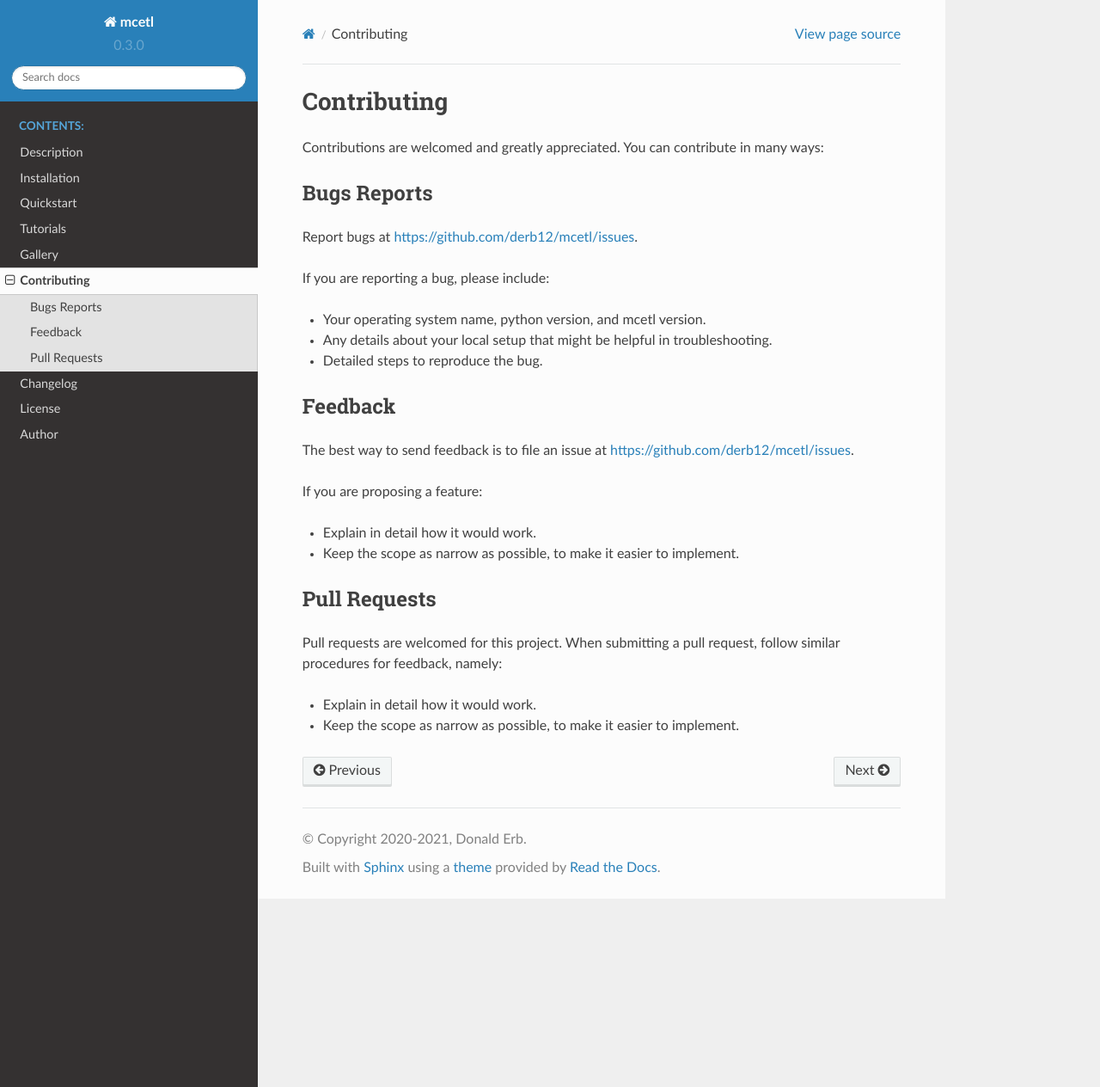
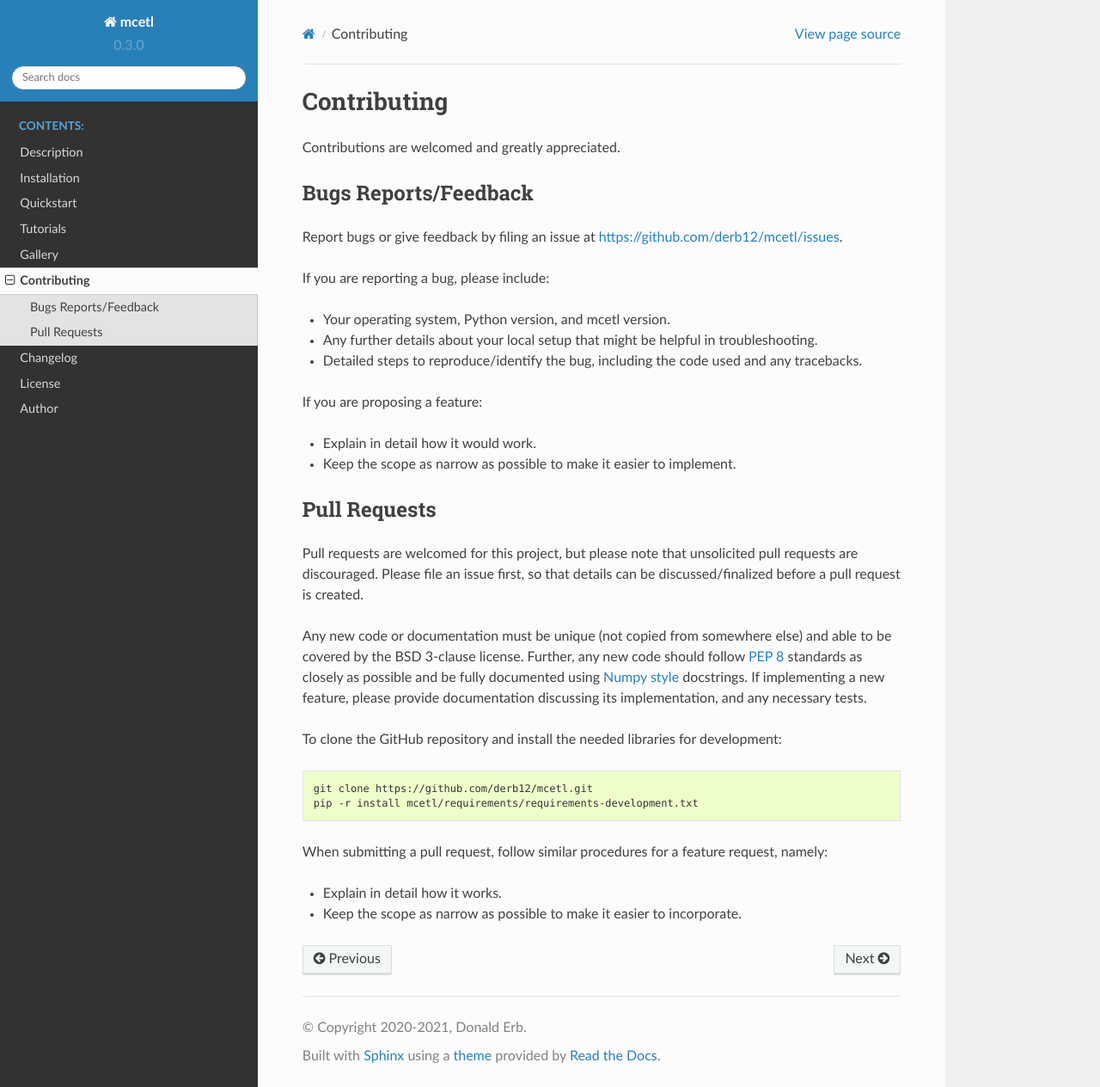
Before and after one commit to derb12/mcetl, a Sphinx documentation site: the page built from docs/contributing.rst, in a window 1280 px wide and 1264 px high. Shown: the whole window at 86% size. Built offline with Sphinx 7.4.7 and the Read the Docs theme 2.0.0, drawn with Linux system fonts in a browser that asks for light colours; pages that are not in the unit, such as notebooks, are missing from menus.

Commit message:
OTHER: Update contributing guidelines
Added github templates for issues and pull requests, and updated the contributing guidelines.


Former-commit-id: a428038fc936ad26a1f613eaf7365541b460cada

```diff
--- a/docs/contributing.rst
+++ b/docs/contributing.rst
@@ -1,37 +1,49 @@
-.. highlight:: shell
-
 ============
 Contributing
 ============
 
-Contributions are welcomed and greatly appreciated. You can contribute in many ways:
+Contributions are welcomed and greatly appreciated.
 
+Bugs Reports/Feedback
+~~~~~~~~~~~~~~~~~~~~~
 
-Bugs Reports
-~~~~~~~~~~~~
-
-Report bugs at https://github.com/derb12/mcetl/issues.
+Report bugs or give feedback by filing an issue at https://github.com/derb12/mcetl/issues.
 
 If you are reporting a bug, please include:
 
-* Your operating system name, python version, and mcetl version.
-* Any details about your local setup that might be helpful in troubleshooting.
-* Detailed steps to reproduce the bug.
-
-Feedback
-~~~~~~~~
-
-The best way to send feedback is to file an issue at https://github.com/derb12/mcetl/issues.
+* Your operating system, Python version, and mcetl version.
+* Any further details about your local setup that might be helpful in troubleshooting.
+* Detailed steps to reproduce/identify the bug, including the code used and any tracebacks.
 
 If you are proposing a feature:
 
 * Explain in detail how it would work.
-* Keep the scope as narrow as possible, to make it easier to implement.
+* Keep the scope as narrow as possible to make it easier to implement.
 
 Pull Requests
 ~~~~~~~~~~~~~
 
-Pull requests are welcomed for this project. When submitting a pull request, follow similar procedures for feedback, namely:
+Pull requests are welcomed for this project, but please note that
+unsolicited pull requests are discouraged. Please file an issue first,
+so that details can be discussed/finalized before a pull request is created.
 
-* Explain in detail how it would work.
-* Keep the scope as narrow as possible, to make it easier to implement.
+Any new code or documentation must be unique (not copied from somewhere else)
+and able to be covered by the BSD 3-clause license. Further, any new code should
+follow `PEP 8 <https://www.python.org/dev/peps/pep-0008>`_ standards as closely
+as possible and be fully documented using
+`Numpy style <https://numpydoc.readthedocs.io/en/latest/format.html#docstring-standard>`_
+docstrings. If implementing a new feature, please provide documentation discussing its
+implementation, and any necessary tests.
+
+To clone the GitHub repository and install the needed libraries for development:
+
+.. code-block:: console
+
+    git clone https://github.com/derb12/mcetl.git
+    pip -r install mcetl/requirements/requirements-development.txt
+
+
+When submitting a pull request, follow similar procedures for a feature request, namely:
+
+* Explain in detail how it works.
+* Keep the scope as narrow as possible to make it easier to incorporate.
```
Also changed, not shown: .github/ISSUE_TEMPLATE.md (deleted), .github/ISSUE_TEMPLATE/bug-report.md (added), .github/ISSUE_TEMPLATE/feature_request.md (added), .github/PULL_REQUEST_TEMPLATE.md (added), 1 other file.
